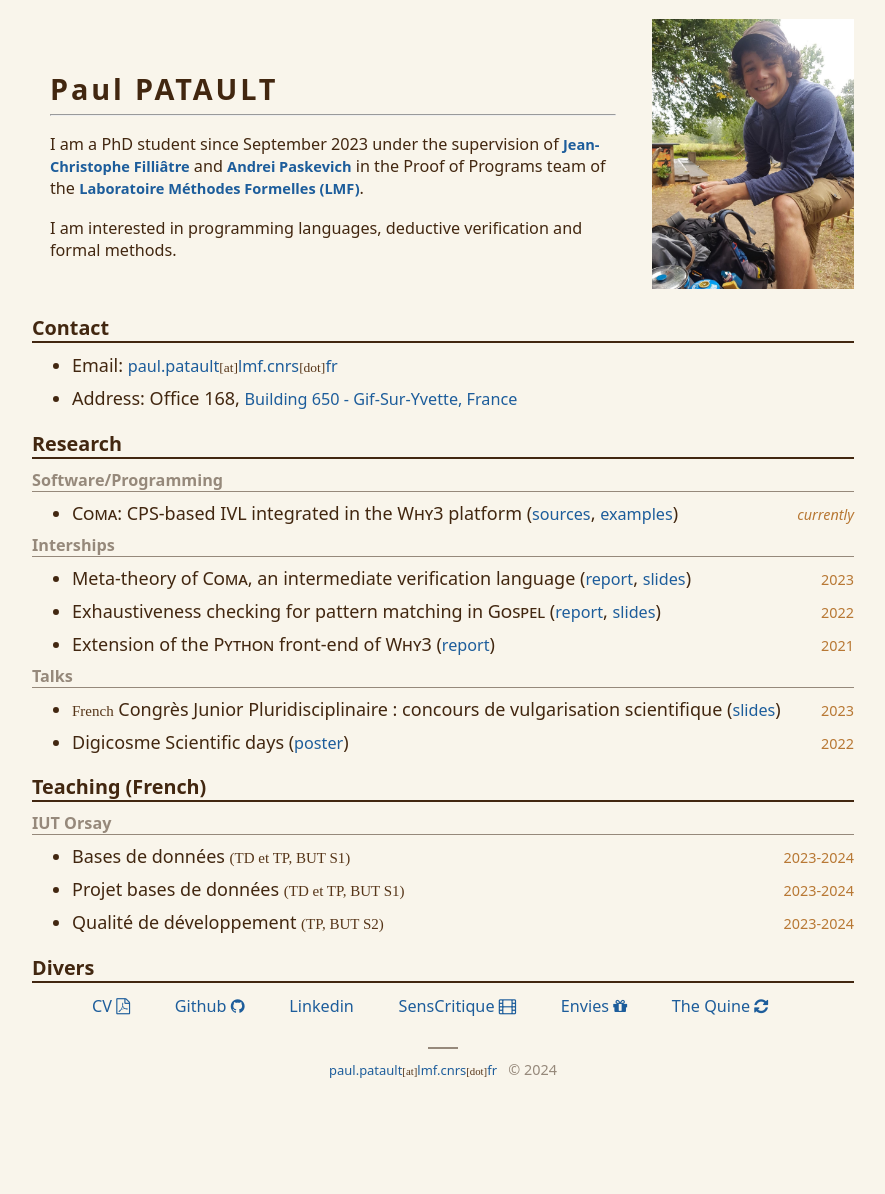
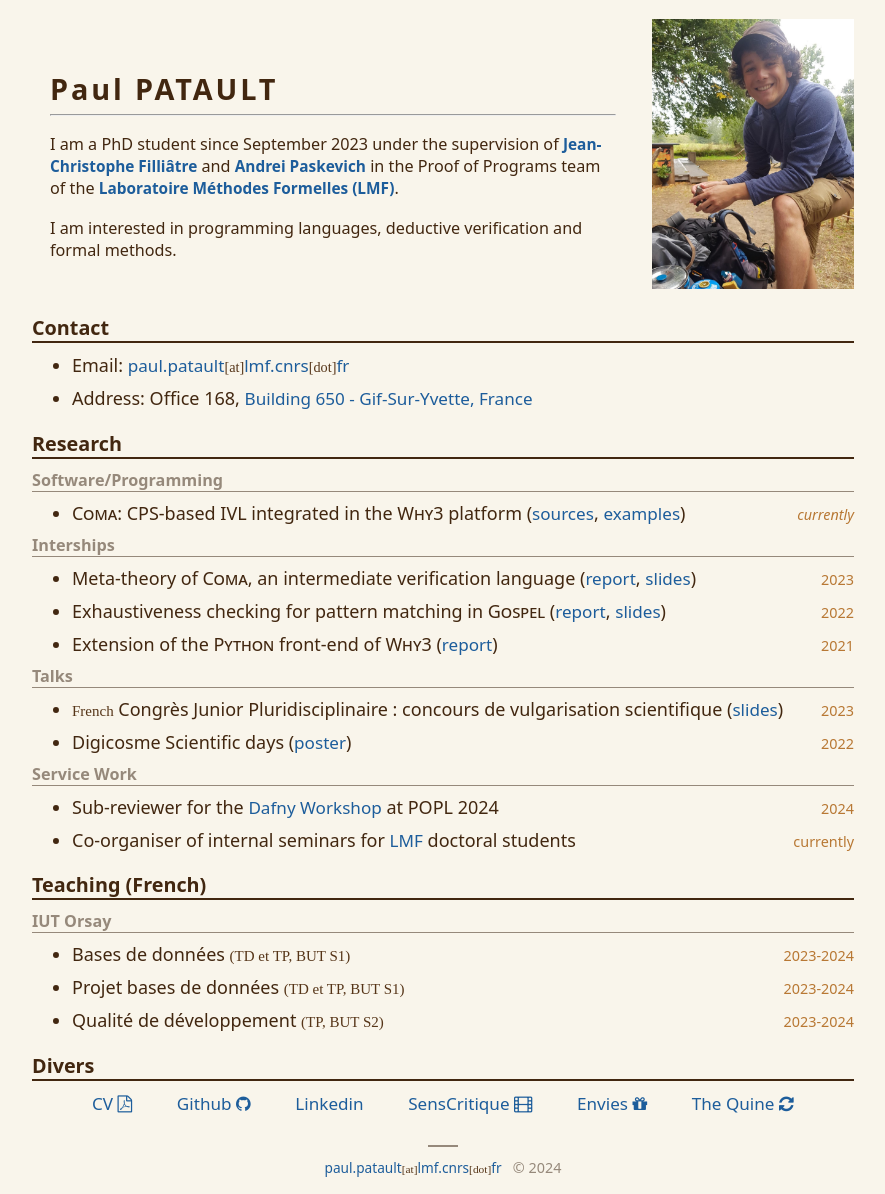
Before and after one commit to paulpatault/paulpatault.github.io, a Python web app: template html/templates/index.html in a window 1280 px wide. Shown: the whole page, without its empty margins (197-1082 px from the left). Before the commit the page ends 1078 px from the top, so only its background shows below. Run offline with Jinja, Linux system fonts and the light colour scheme; the template is opened without the code that fills it, so the values that code supplies are empty; some libraries are stand-ins or nearby versions.

Commit message:
added <service work> section

```diff
--- a/css/style.css
+++ b/css/style.css
@@ -56,7 +56,7 @@ h3 {
 a {
     color: var(--blue1);
     text-decoration: none;
-    font-size: .9em;
+    font-size: .95em;
 }
 
 a:visited {
--- a/html/templates/index.html
+++ b/html/templates/index.html
@@ -48,7 +48,6 @@
         </p>
     </li>
 </ul>
-
 <h3>Talks</h3>
 <ul>
     <li>
@@ -61,6 +60,24 @@
         <p>
         Digicosme Scientific days (<a target="_blank" href="./pdfs/poster-digicosme.pdf">poster</a>)
         <span class="date">2022</span>
+        </p>
+    </li>
+</ul>
+<h3>Service Work</h3>
+<ul>
+    <li>
+        <p>
+        Sub-reviewer for the
+        <a target="_blank" href="https://popl24.sigplan.org/home/dafny-2024">Dafny Workshop</a>
+        at POPL 2024
+        <span class="date">2024</span>
+        </p>
+    </li>
+    <li>
+        <p>
+        Co-organiser of internal seminars for
+        <a href="https://lmf.cnrs.fr/Main/HomePage?lang=en">LMF</a> doctoral students
+        <span class="date">currently</span>
         </p>
     </li>
 </ul>
```
Also changed, not shown: index.html (+18 -1 lines).
